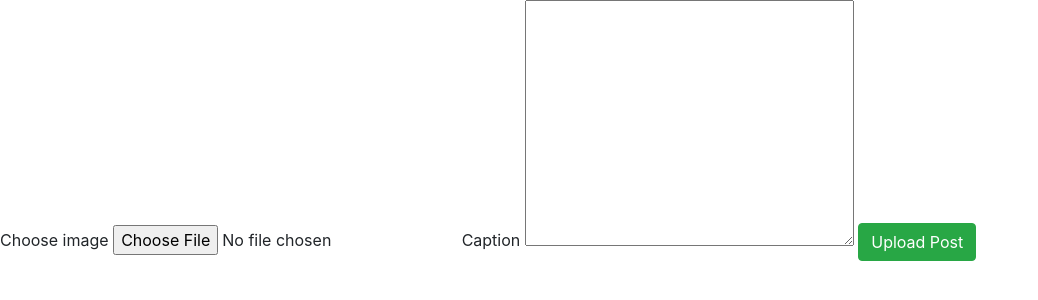
After one commit to yogaanandkr/linkedin_rec, a Django app: page /upload_post in a window 1280 px wide. The commit adds this page. Shown: the top 300 px of the page, without its empty margins (0-1038 px from the left). Run offline with Django 4.2, Linux system fonts and the light colour scheme; some libraries are stand-ins or nearby versions.

Commit message:
create post and home page created

```diff
--- a/linkedin_recommendations/users/admin.py
+++ b/linkedin_recommendations/users/admin.py
@@ -1,7 +1,8 @@
 from django.contrib import admin
-from . models import Bio, Recommendations
+from . models import Bio, Recommendations, Posts
 # Register your models here.
 
 
 admin.site.register(Bio)
 admin.site.register(Recommendations)
+admin.site.register(Posts)
--- /dev/null
+++ b/linkedin_recommendations/users/templates/upload_post.html
@@ -0,0 +1,17 @@
+{% extends "base.html" %}
+
+{% block title %}Create new post{% endblock title %}
+
+
+{% block content %}
+
+<form action="" method="POST" enctype="multipart/form-data">
+    {% csrf_token %}
+    <label for="post">Choose image</label>
+    <input required name = "post" type="file">
+    <label for="caption">Caption</label>
+    <textarea name="caption" id="" cols="30" rows="10"></textarea>
+    <button type="submit" class="btn btn-success">Upload Post</button>
+</form>
+
+{% endblock content %}
--- a/linkedin_recommendations/users/urls.py
+++ b/linkedin_recommendations/users/urls.py
@@ -3,7 +3,7 @@ from . import views
 
 
 urlpatterns = [
-    path("", views.home),
+    path("", views.home, name = 'home'),
     path("logout", views.logout_view),
     path("profiles", views.profiles, name = 'profiles'),
     path("recommend", views.recommend, name = 'recommend'),
@@ -12,5 +12,6 @@ urlpatterns = [
     path("rec_delete", views.rec_delete, name = 'rec_delete'),
     path("profile/update_bio/<name>", views.get_profile_form, name = 'update_bio'),
     path("update_profile", views.updateprofile, name = 'update_profile'),
-    path("profile/<str:name>", views.userdetail, name = 'user_detail')
+    path("profile/<str:name>", views.userdetail, name = 'user_detail'),
+    path("upload_post", views.upload_post, name='upload_post')
 ]
--- a/linkedin_recommendations/users/views.py
+++ b/linkedin_recommendations/users/views.py
@@ -8,7 +8,7 @@ from django.dispatch import receiver
 from django.urls import reverse_lazy
 
 from . forms import ProfileForm
-from . models import Bio, User, Recommendations
+from . models import Bio, User, Recommendations, Posts
 # Create your views here.
 
 
@@ -18,12 +18,18 @@ from . models import Bio, User, Recommendations
 def create_bio_for_user(sender, request, user, **kwags):
     if not Bio.objects.filter(user = user).exists():
         Bio.objects.create(user = user)
+        Posts.objects.create(user = user)
 
     return render(request, 'home.html')
 
 
+
 def home(request):
-    return render(request, "home.html")
+    all_posts = Posts.objects.all().order_by('-created_at')
+    print(all_posts)
+    return render(request, "home.html", {
+        'all_posts' : all_posts
+    })
 
 
 # def profiles(request):
@@ -172,3 +178,13 @@ def updateprofile(request):
 
 #     def get_success_url(self) -> str:
 #         return reverse_lazy('profile', kwargs={'username': self.request.user.username})
+
+
+def upload_post(request):
+    if request.method == "POST":
+        image = request.FILES['post']
+        caption = request.POST['caption']
+        create_post = Posts.objects.create(user = request.user, post_img = image, caption = caption)
+        create_post.save()
+        return redirect('home')
+    return render(request, 'upload_post.html')
```
Also changed, not shown: linkedin_recommendations/users/models.py (+11 -0 lines), linkedin_recommendations/users/templates/home.html (+7 -1 lines), linkedin_recommendations/users/templates/includes/nav.html (+6 -3 lines), linkedin_recommendations/db.sqlite3, linkedin_recommendations/uploads/posts/Screenshot_433.png (added), linkedin_recommendations/uploads/posts/Screenshot_446.png (added), linkedin_recommendations/uploads/profile_pics/Screenshot_261.png (added), linkedin_recommendations/users/migrations/0014_posts.py (added).
